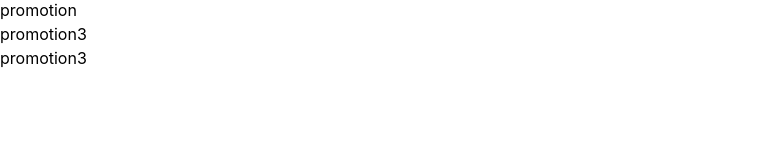
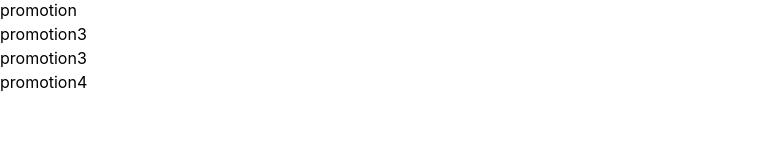
Before and after one commit to UmiduKaushika97/promotion-project, a React (Vite) app: page / in a window 1280 px wide. Shown: the part 150-300 px from the top of the page, without its empty margins (0-784 px from the left). Built offline with nearby package versions, Linux system fonts and the light colour scheme.

Commit message:
tabs add

```diff
--- a/src/App.tsx
+++ b/src/App.tsx
@@ -16,6 +16,7 @@ function App() {
 <h2>promotion</h2>
 <h2>promotion3</h2>
 <h2>promotion3</h2>
+<h2>promotion4</h2>
     </>
   )
 }
```
